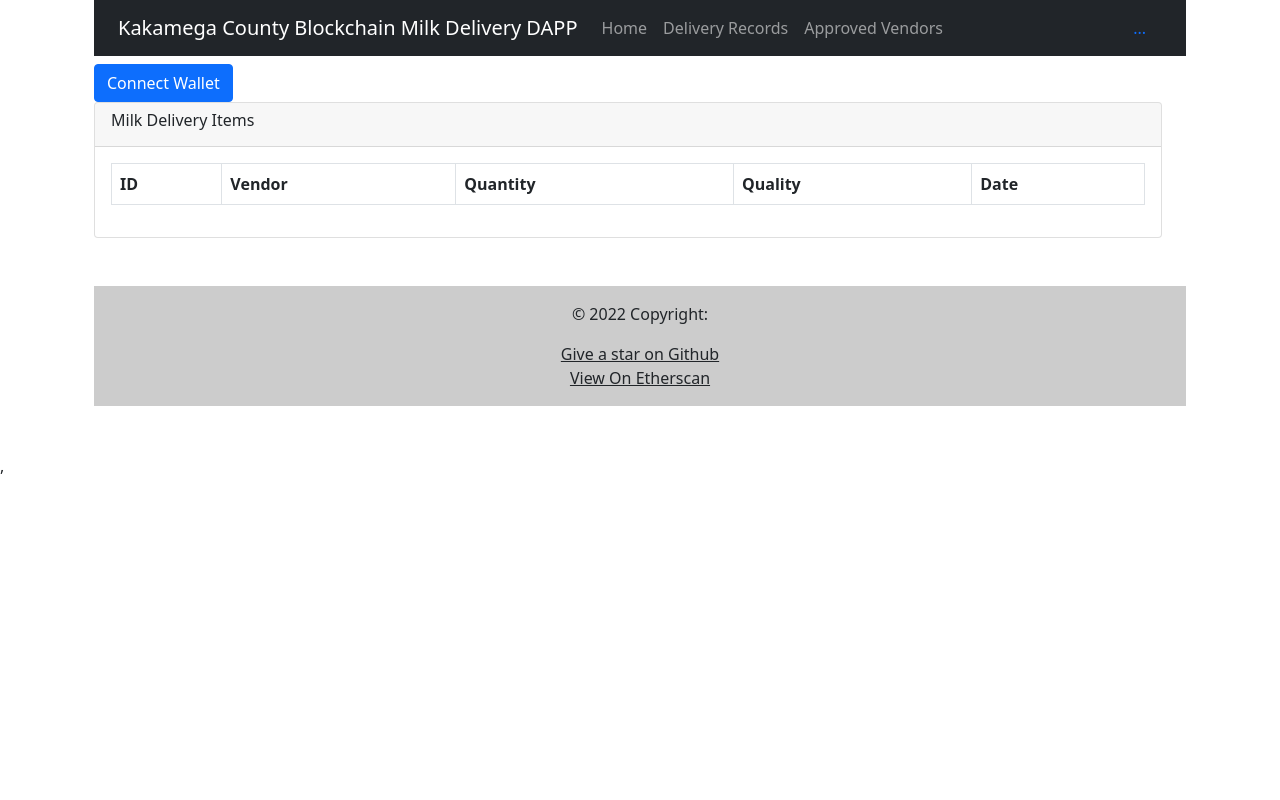
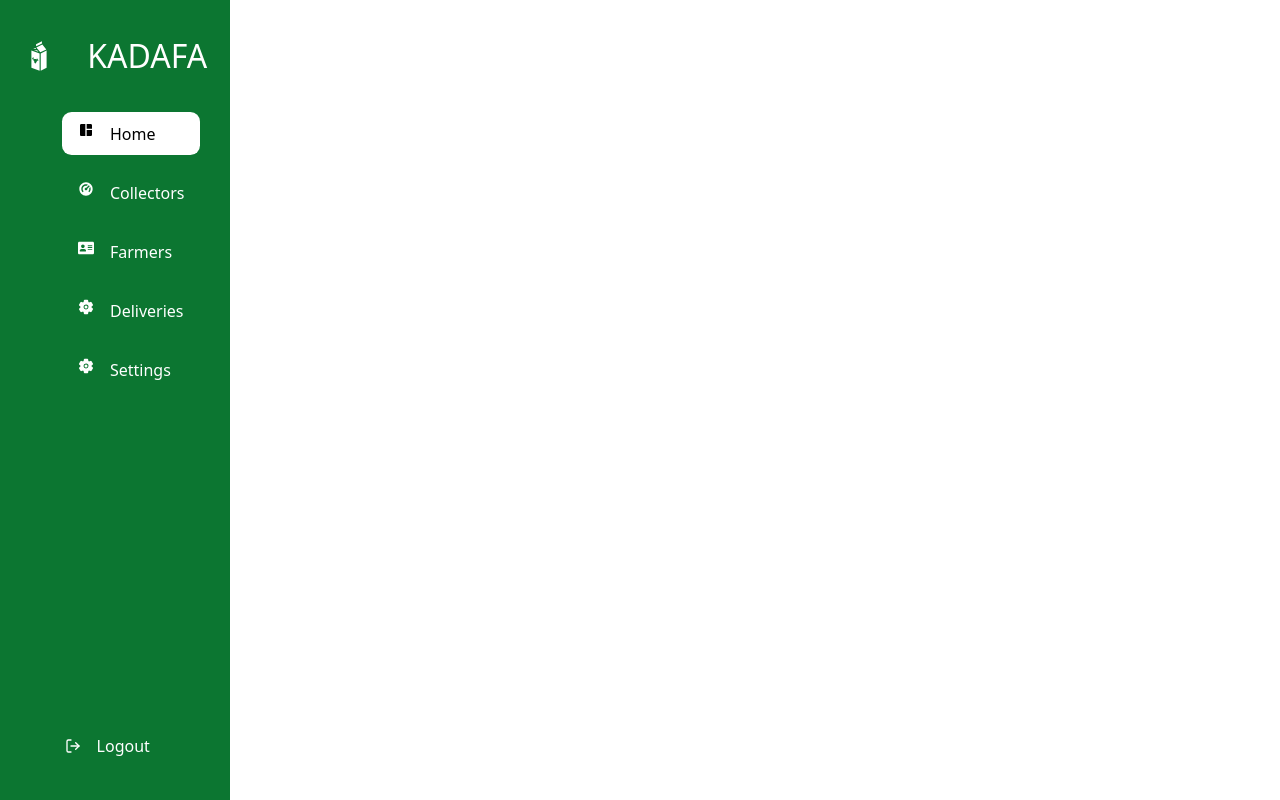
Before and after one commit to AlanSimsSheng/Milk-Delivery, a React (Vite) app in the folder client/: page /farmers in a window 1280 px wide. Built offline with nearby package versions, Linux system fonts and the light colour scheme.

Commit message:
update:setup react-router-dom and added the sidebar

```diff
--- a/client/package.json
+++ b/client/package.json
@@ -13,7 +13,11 @@
     "react": "^17.0.2",
     "react-bootstrap": "^2.1.1",
     "react-dom": "^17.0.2",
+    "react-icons": "^4.3.1",
     "react-loader-spinner": "^5.0.6",
+    "react-router-dom": "^5.3.0",
+    "scrollreveal": "^4.0.9",
+    "styled-components": "^5.3.5",
     "sweetalert": "^2.1.2",
     "sweetalert2": "^11.3.5"
   },
--- a/client/src/App.jsx
+++ b/client/src/App.jsx
@@ -1,27 +1,77 @@
-import { useState, useContext } from 'react';
-import { NavbarItem, Footer, MilkDeliveries, MilkDeliveryItem, Welcome, NewDeliveryItem, NewVendor } from './components';
-import { Container, Row, Col } from 'react-bootstrap';
+import { useState, useContext } from "react";
+import {
+  NavbarItem,
+  Footer,
+  MilkDeliveries,
+  MilkDeliveryItem,
+  Welcome,
+  NewDeliveryItem,
+  NewVendor,
+} from "./components";
+import { Container, Row, Col } from "react-bootstrap";
+import { BrowserRouter as Router, Switch, Route } from "react-router-dom";
+import Sidebar from "./components/dashboard/Sidebar";
+import styled from "styled-components";
+
 //import { MilkDeliveryContext } from './context/MilkDeliveryContext';
 
-const App = () =>  {
+const App = () => {
   //const { networkId } = useContext(MilkDeliveryContext);
 
   return (
-   <div className="">
+    <Router>
+      <Switch>
+        <Route path="/home">
           <Container>
             <Row>
               <NavbarItem />
               <Welcome />
-
               <NewDeliveryItem />
               <MilkDeliveries />
               <Footer />
-
             </Row>
           </Container>
-   </div>
+        </Route>
+        <Route path="/collector">
+          <Container>
+            <Row>
+              <NavbarItem />
+              <NewDeliveryItem />
+              <MilkDeliveries />
+              <Footer />
+            </Row>
+          </Container>
+        </Route>
+        <Route path="/collectors">
+          <Sidebar />
+          {/* <Register /> */}
+        </Route>
+        <Route path="/farmers">
+          <Sidebar />
+          {/* <Farmers /> */}
+        </Route>
+        <Route path="/transactions">
+          {/* <Sidebar /> */}
+          {/* <Register /> */}
+        </Route>
+        <Route path="/logout">
+          {/* <Logout /> */}
+        </Route>
+        <Route path="/payments">
+          {/* <Sidebar /> */}
+          {/* <Register /> */}
+        </Route>
+        <Route path="/settings">
+          {/* <Sidebar /> */}
+          {/* <Settings /> */}
+        </Route>
+        <Route path="/settings">
+          {/* <Sidebar /> */}
+          {/* <Settings /> */}
+        </Route>
+      </Switch>
+    </Router>
+  );
+};
 
-  );
-}
-
-export default App
+export default App;
--- /dev/null
+++ b/client/src/components/dashboard/Sidebar.jsx
@@ -0,0 +1,328 @@
+import React, { useState, useEffect } from "react";
+import styled from "styled-components";
+import { MdSpaceDashboard } from "react-icons/md";
+import { RiDashboard2Fill } from "react-icons/ri";
+import { FaAddressCard, FaMicrophoneAlt } from "react-icons/fa";
+import { IoSettings } from "react-icons/io5";
+import { FiLogOut } from "react-icons/fi";
+import { GiHamburgerMenu, GiMilkCarton } from "react-icons/gi";
+import { CgImport } from "react-icons/cg";
+import { VscChromeClose } from "react-icons/vsc";
+import { Link } from "react-router-dom";
+import scrollreveal from "scrollreveal";
+
+export default function Sidebar() {
+  const [currentLink, setCurrentLink] = useState(1);
+  const [navbarState, setNavbarState] = useState(false);
+  const html = document.querySelector("html");
+  html.addEventListener("click", () => setNavbarState(false));
+
+  useEffect(() => {
+    const sr = scrollreveal({
+      origin: "left",
+      distance: "80px",
+      duration: 1000,
+      reset: false,
+    });
+
+    sr.reveal(
+      `
+          .brand,
+          .links>ul>li:nth-of-type(1),
+      .links>ul>li:nth-of-type(2),
+      .links>ul>li:nth-of-type(3),
+      .links>ul>li:nth-of-type(4),
+      .links>ul>li:nth-of-type(5),
+      .links>ul>li:nth-of-type(6),
+      .logout
+      `,
+      {
+        opacity: 0,
+        interval: 300,
+      }
+    );
+  }, []);
+
+  return (
+    <>
+      <Section>
+        <div className="top">
+          <div className="brand">
+            <GiMilkCarton />
+            <span>KADAFA</span>
+          </div>
+          <div className="toggle">
+            {navbarState ? (
+              <VscChromeClose onClick={() => setNavbarState(false)} />
+            ) : (
+              <GiHamburgerMenu
+                onClick={(e) => {
+                  e.stopPropagation();
+                  setNavbarState(true);
+                }}
+              />
+            )}
+          </div>
+          <div className="links">
+            <ul>
+              <li
+                className={currentLink === 1 ? "active" : "none"}
+                onClick={() => setCurrentLink(1)}
+              >
+                <Link to="/home">
+                  <MdSpaceDashboard />
+                  <span>Home</span>
+                </Link>
+              </li>
+              <li
+                className={currentLink === 2 ? "active" : "none"}
+                onClick={() => setCurrentLink(2)}
+              >
+                <Link to="/collectors">
+                  <RiDashboard2Fill />
+                  <span>Collectors</span>
+                </Link>
+              </li>
+              <li
+                className={currentLink === 3 ? "active" : "none"}
+                onClick={() => setCurrentLink(3)}
+              >
+                <Link to="/farmers">
+                  <FaAddressCard />
+                  <span>Farmers</span>
+                </Link>
+              </li>
+              <li
+                className={currentLink === 6 ? "active" : "none"}
+                onClick={() => setCurrentLink(6)}
+              >
+                <Link to="/deliveries">
+                  <IoSettings />
+                  <span> Deliveries</span>
+                </Link>
+              </li>
+              <li
+                className={currentLink === 6 ? "active" : "none"}
+                onClick={() => setCurrentLink(6)}
+              >
+                <Link to="/settings">
+                  <IoSettings />
+                  <span> Settings</span>
+                </Link>
+              </li>
+            </ul>
+          </div>
+        </div>
+        <div className="logout">
+          <Link to="/logout">
+            <FiLogOut />
+            <span className="logout">Logout</span>
+          </Link>
+        </div>
+      </Section>
+      {/* <ResponsiveNav state={navbarState} className={navbarState ? "show" : ""}>
+        <div className="responsive__links">
+          <ul>
+            <li
+              className={currentLink === 1 ? "active" : "none"}
+              onClick={() => setCurrentLink(1)}
+            >
+              <Link to="/home">
+                <MdSpaceDashboard />
+                <span>Home</span>
+              </Link>
+            </li>
+            <li
+              className={currentLink === 2 ? "active" : "none"}
+              onClick={() => setCurrentLink(2)}
+            >
+              <Link to="/records">
+                <RiDashboard2Fill />
+                <span>My Records</span>
+              </Link>
+            </li>
+            <li
+              className={currentLink === 3 ? "active" : "none"}
+              onClick={() => setCurrentLink(3)}
+            >
+              <Link to="/transcribe">
+                <FaAddressCard />
+                <span>Live Transcribe</span>
+              </Link>
+            </li>
+
+
+            <li
+              className={currentLink === 6 ? "active" : "none"}
+              onClick={() => setCurrentLink(6)}
+            >
+             <Link to="/settings">
+                <IoSettings />
+                <span>Settings</span>
+              </Link>
+            </li>
+          </ul>
+        </div>
+      </ResponsiveNav> */}
+    </>
+  );
+}
+const Section = styled.section`
+  position: fixed;
+  left: 0;
+  background-color: #0c7631;
+  height: 100vh;
+  width: 18vw;
+  display: flex;
+  flex-direction: column;
+  align-items: center;
+  justify-content: space-between;
+  padding: 2rem 0;
+  gap: 2rem;
+  .top {
+    display: flex;
+    flex-direction: column;
+    gap: 2rem;
+    width: 100%;
+
+    .toggle {
+      display: none;
+    }
+    .brand {
+      width: 100%;
+      display: flex;
+      justify-content: center;
+      align-items: center;
+      gap: 2rem;
+      svg {
+        color: #fff;
+        font-size: 2rem;
+      }
+      span {
+        font-size: 2rem;
+        color: #fff;
+      }
+    }
+    .links {
+      display: flex;
+      justify-content: center;
+      ul {
+        list-style-type: none;
+        display: flex;
+        flex-direction: column;
+        gap: 1rem;
+        li {
+          padding: 0.6rem 1rem;
+          border-radius: 0.6rem;
+          &:hover {
+            background-color: #fff;
+            a {
+              color: black;
+            }
+          }
+          a {
+            text-decoration: none;
+            display: flex;
+            gap: 1rem;
+            color: white;
+          }
+        }
+        .active {
+          background-color: #fff;
+          a {
+            color: black;
+          }
+        }
+      }
+    }
+  }
+
+  .logout {
+    padding: 0.3rem 1rem;
+    border-radius: 0.6rem;
+    &:hover {
+      background-color: #da0037;
+    }
+    a {
+      text-decoration: none;
+      display: flex;
+      align-items: center;
+      justify-content: flex-start;
+      color: white;
+    }
+  }
+  @media screen and (min-width: 280px) and (max-width: 1080px) {
+    position: initial;
+    width: 100%;
+    height: max-content;
+    padding: 1rem;
+    .top {
+      flex-direction: row;
+      align-items: center;
+      justify-content: space-between;
+      padding: 0 1rem;
+      .toggle {
+        display: block;
+        color: white;
+        z-index: 99;
+        svg {
+          font-size: 1.4rem;
+        }
+      }
+      .brand {
+        gap: 1rem;
+        justify-content: flex-start;
+      }
+    }
+    .top > .links,
+    .logout {
+      display: none;
+    }
+  }
+`;
+
+const ResponsiveNav = styled.div`
+  position: fixed;
+  right: -10vw;
+  top: 0;
+  z-index: 10;
+  background-color: black;
+  height: 100vh;
+  width: ${({ state }) => (state ? "60%" : "0%")};
+  transition: 0.4s ease-in-out;
+  display: flex;
+  opacity: 0;
+  visibility: hidden;
+  padding: 1rem;
+  .responsive__links {
+    ul {
+      list-style-type: none;
+      display: flex;
+      flex-direction: column;
+      gap: 1rem;
+      margin-top: 3rem;
+      li {
+        padding: 0.6rem 1rem;
+        border-radius: 0.6rem;
+        &:hover {
+          background-color: #ffc107;
+          a {
+            color: black;
+          }
+        }
+        a {
+          text-decoration: none;
+          display: flex;
+          gap: 1rem;
+          color: white;
+        }
+      }
+      .active {
+        background-color: #ffc107;
+        a {
+          color: black;
+        }
+      }
+    }
+  }
+`;
```
Also changed, not shown: client/src/components/dashboard/Navbar.jsx (added), 1 other file (tests, documents, lock files or other folders). Lines whose indentation alone changed are shown as unchanged.
